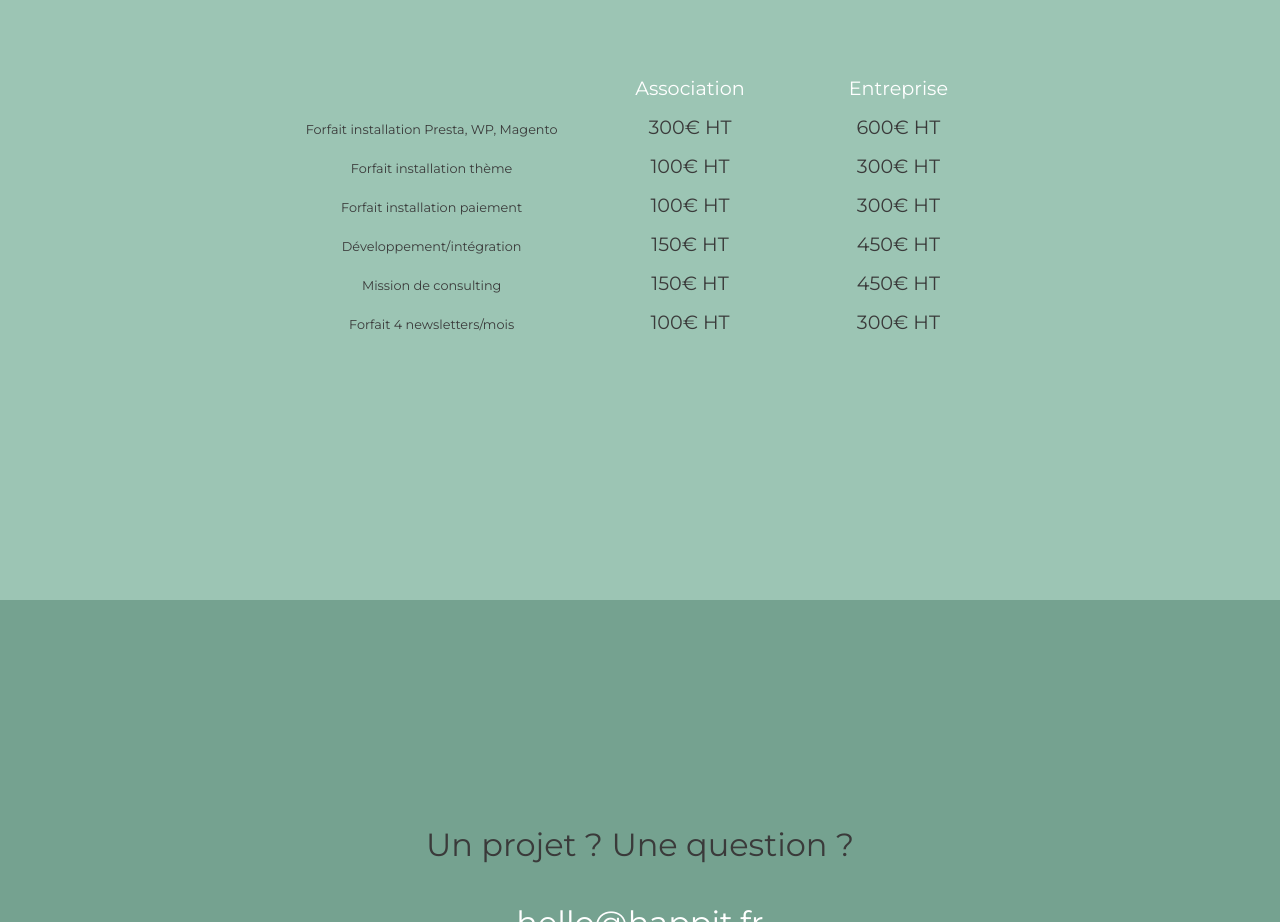
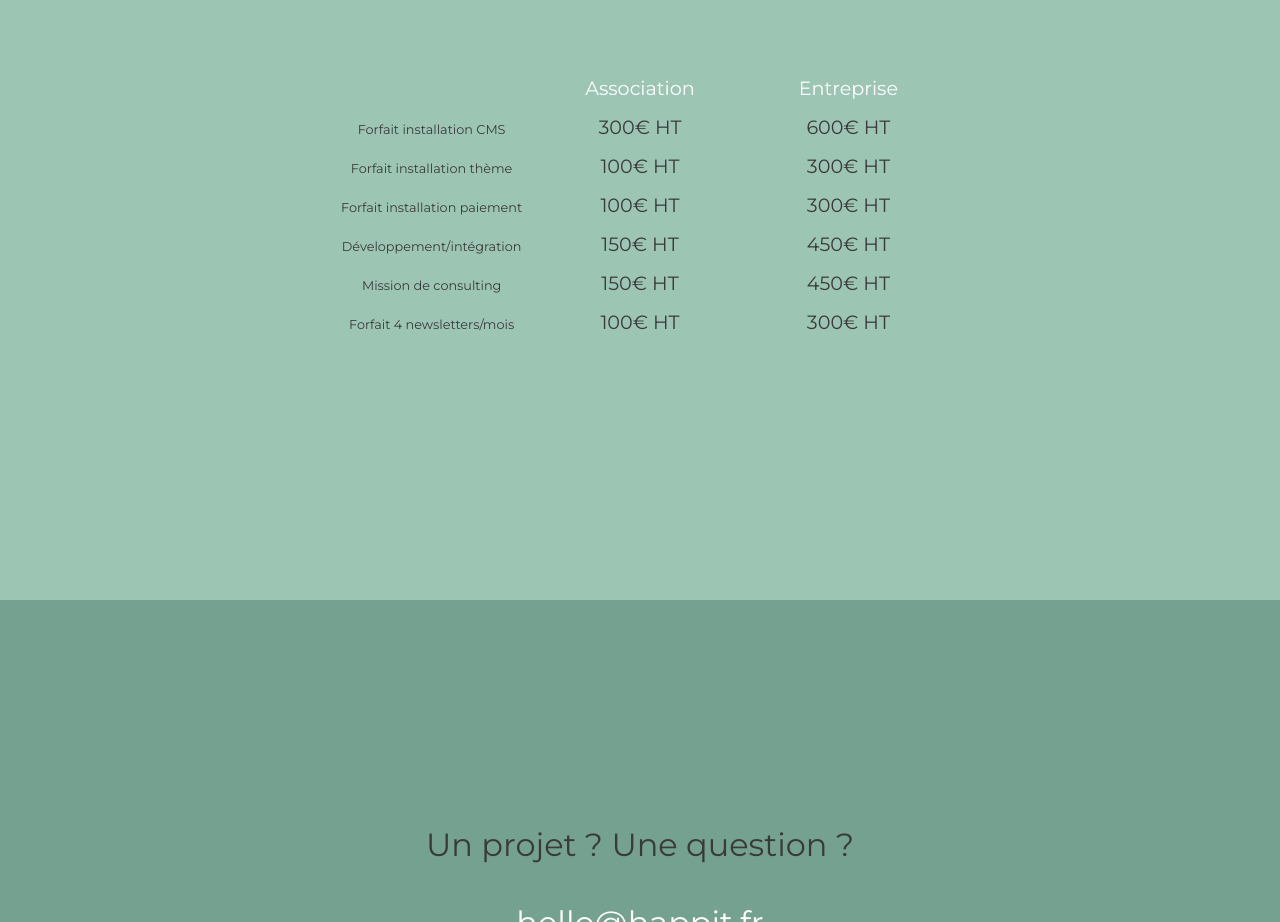
Before and after one commit to hpconsulting/happit.github.io, a plain HTML site: page index.html in a window 1280 px wide. Shown: the part 1800-2722 px from the top of the page. Drawn offline with nearby package versions, Linux system fonts and the light colour scheme.

Commit message:
largeur tableau 200px

```diff
--- a/index.html
+++ b/index.html
@@ -67,7 +67,7 @@
 <span class="largeurfixe" style="color:white">Association</span>
 <span class="largeurfixe" style="color:white">Entreprise</span>
 <br>
-<span class="largeurfixe1">Forfait installation Presta, WP, Magento</span>
+<span class="largeurfixe1">Forfait installation CMS</span>
 <span class="largeurfixe">300€ HT</span>
 <span class="largeurfixe">600€ HT</span>
 <br>
--- a/style.css
+++ b/style.css
@@ -16,7 +16,7 @@ p {
 }
 
 .largeurfixe{width: 200px;display:inline-block;font-size: .6em;}
-.largeurfixe1{width: 300px;display:inline-block;font-size: .4em;}
+.largeurfixe1{width: 200px;display:inline-block;font-size: .4em;}
 
 .liens {
 /* La transition s'applique à la fois sur la largeur et la hauteur, avec une durée d'une seconde. */
```
